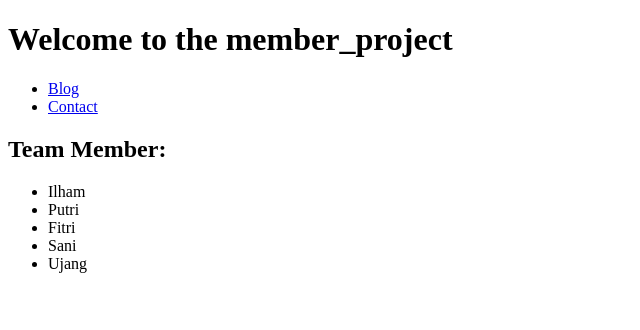
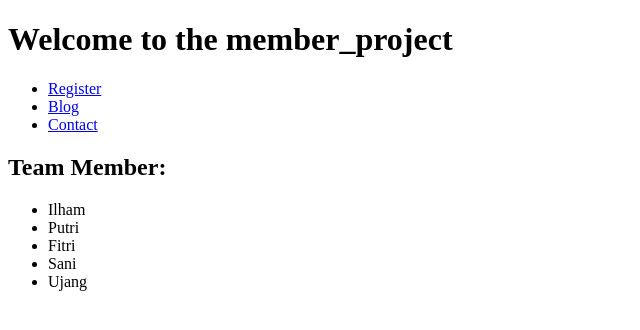
Before and after one commit to Ersamey/mysite, a Django app: page / in a window 1280 px wide. Shown: the top 330 px of the page, without its empty margins (0-640 px from the left). Run offline with Django 5.2, Linux system fonts and the light colour scheme.

Commit message:
namba url buat akses register

```diff
--- a/member_project/member_project/urls.py
+++ b/member_project/member_project/urls.py
@@ -29,4 +29,5 @@ urlpatterns = [
     # path('blog/', blog_views.index),
     path('contact/', contact_views.index),
     path('admin/', admin.site.urls),
+    path('register/', register),
 ]
--- a/member_project/member_project/views.py
+++ b/member_project/member_project/views.py
@@ -6,3 +6,6 @@ def index(request):
 
 def about(request):
     return HttpResponse('About us')
+
+def register(request):
+    return render(request, 'regster.html')
--- a/member_project/templates/index.html
+++ b/member_project/templates/index.html
@@ -10,6 +10,9 @@
         Welcome to the member_project
     </h1>
     <ul>
+        <li>
+            <a href="/register">Register</a>
+        </li>
         <li>
             <a href="/blog">Blog</a>
         </li>
```
